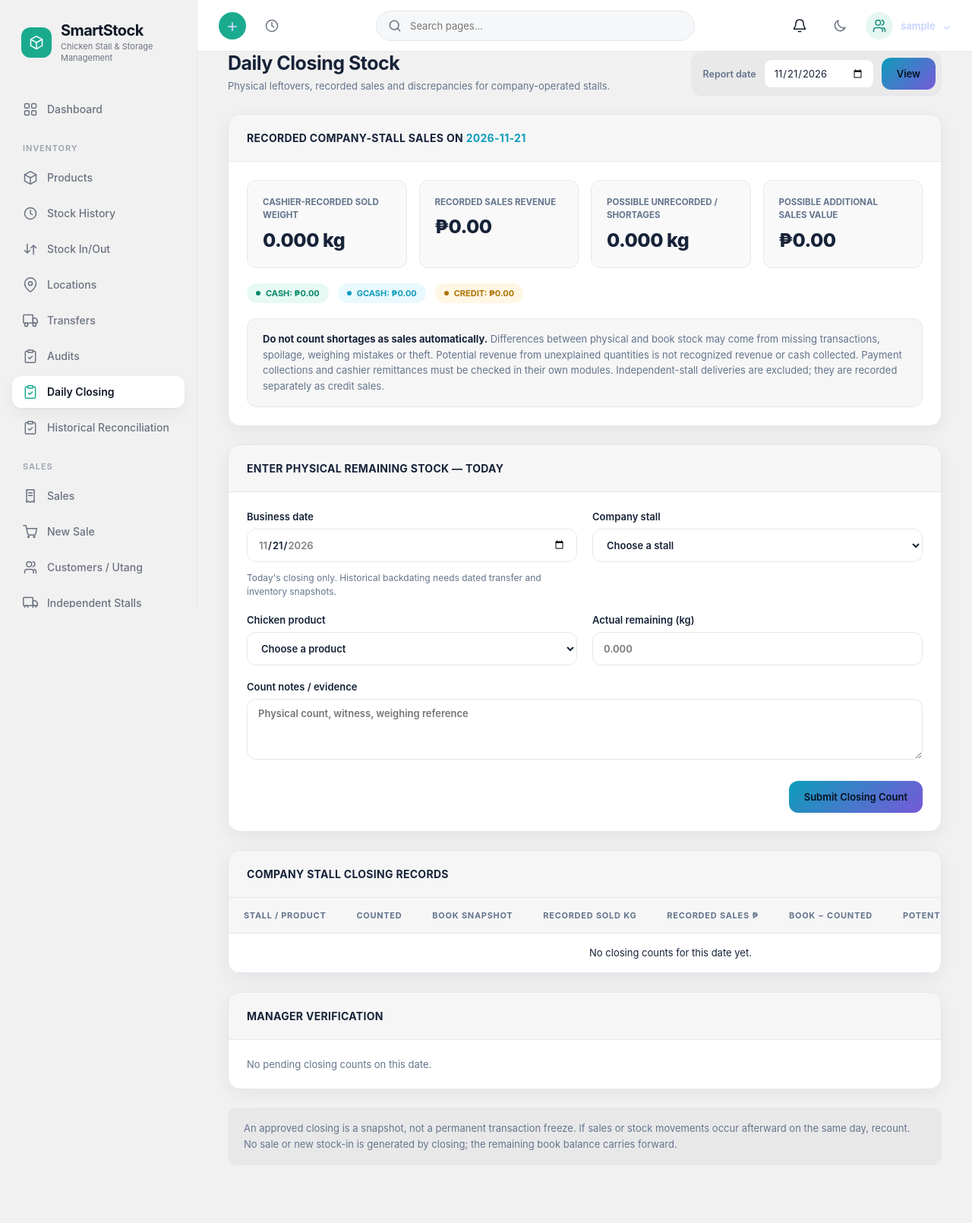
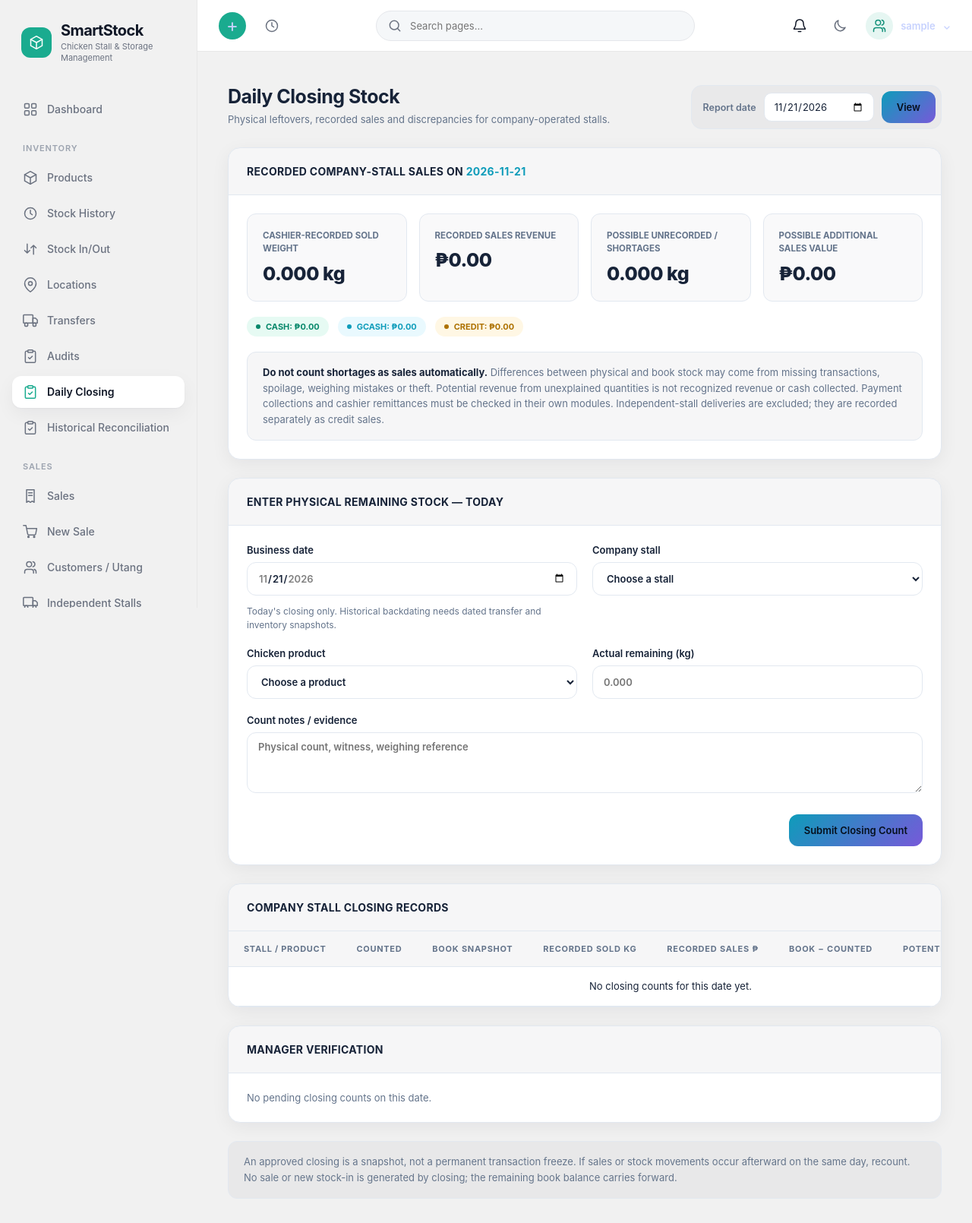
Before and after one commit to Jireh021426/SmartStock, a Spring Boot app: page /daily-closing in a window 1280 px wide. Shown: the whole page at 76% size. Before the commit the page ends 1534 px from the top, so only its background shows below. Run offline with Spring Boot 4, Linux system fonts and the light colour scheme; the visitor is signed in with stand-in values (Sample User, id 1); data that the repository does not hold is empty; some of the project's set-up classes (security, data sources, template engines, error pages and the like) are left out, and stand-ins take their place; database files in the repository are not loaded; some libraries are stand-ins or nearby versions.

Commit message:
Fix Daily Closing blank page and navbar overlap

```diff
--- a/src/main/resources/static/css/daily-closing.css
+++ b/src/main/resources/static/css/daily-closing.css
@@ -18,7 +18,7 @@
     width: min(100%, 1480px);
     max-width: 1480px;
     margin: 0 auto;
-    padding: 48px 40px;
+    padding: 32px 40px;
     display: flex;
     flex-direction: column;
     gap: 24px;
@@ -155,3 +155,9 @@
     .daily-closing-page .dc-review-actions .btn, .daily-closing-page .dc-date-form .btn, .daily-closing-page .dc-form-actions .btn { width: 100%; }
     .daily-closing-page .dc-rc-details { grid-template-columns: 1fr; }
 }
+
+/* The shared topbar is fixed on desktop. Match the clearance in style.css
+   with a more specific selector so this page doesn't hide behind it. */
+@media screen and (min-width: 1100px) {
+    body > main.daily-closing-page { padding-top: 112px; }
+}
--- a/src/main/resources/templates/daily-closing.html
+++ b/src/main/resources/templates/daily-closing.html
@@ -1,6 +1,3 @@
-Update your file with this. I removed the inline styles and made sure every section uses the exact classes the CSS will target.
-
-html
 <!DOCTYPE html>
 <html lang="en" xmlns:th="http://www.thymeleaf.org">
 <head>
```
